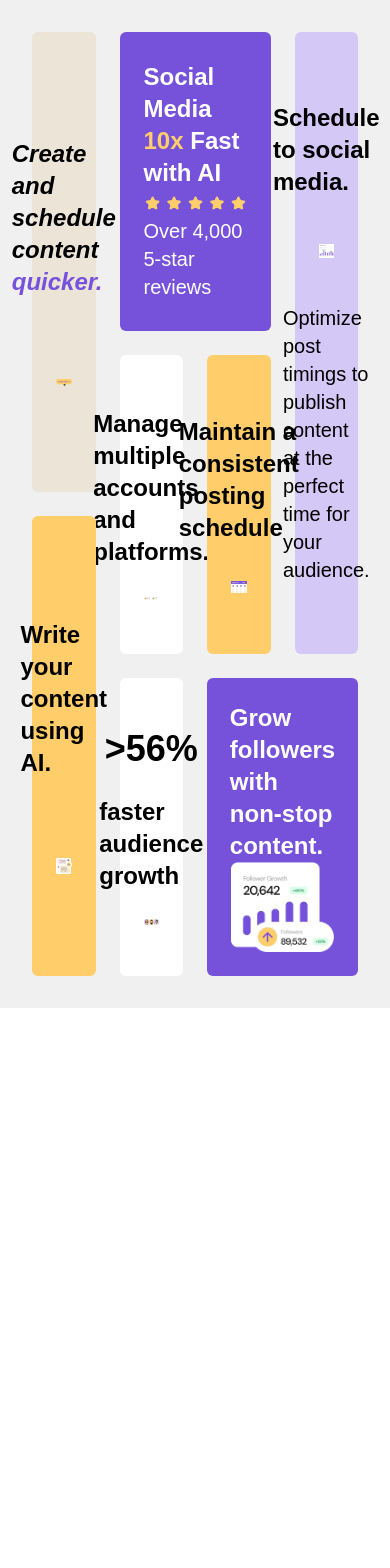
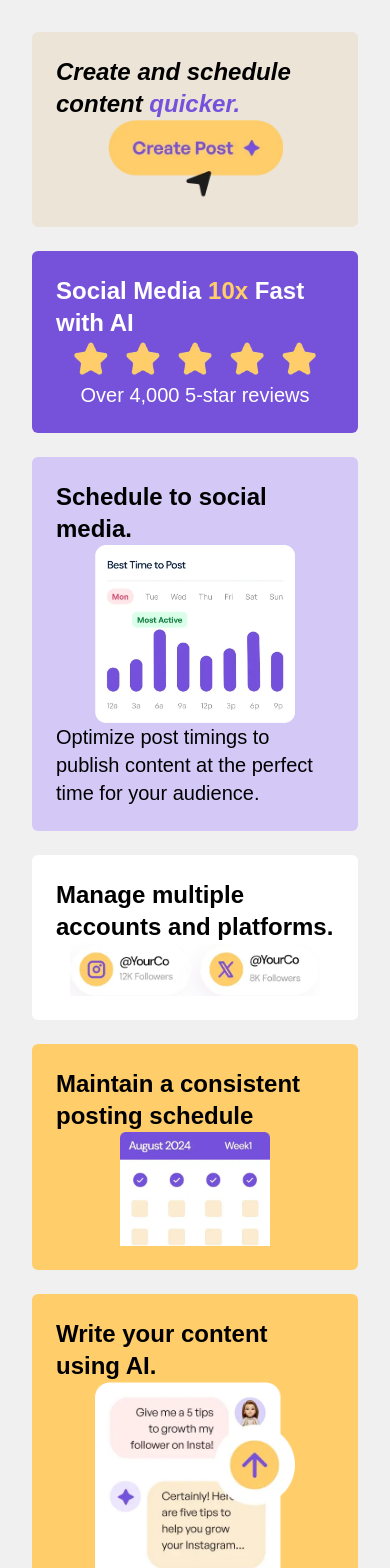
Before and after one commit to ahbell96/bento-grid-main, a React (Vite) app: page / in a window 390 px wide. Shown: the top 1568 px of the page. Before the commit the page ends 1008 px from the top, so only its background shows below. Built offline with nearby package versions, Linux system fonts and the light colour scheme.

Commit message:
made it mobile responsive.

```diff
--- a/src/App.tsx
+++ b/src/App.tsx
@@ -14,7 +14,7 @@ function App() {
   return (
     <div style={{ backgroundColor: "#F0F0F0" }}>
       <Container>
-        <div className="grid grid-cols-4 grid-rows-6 gap-6 p-4">
+        <div className="grid grid-cols-1 grid-rows-1 md:grid-cols-4 md:grid-rows-6 gap-6 p-4">
           <Card
             title={
               <>
@@ -29,7 +29,8 @@ function App() {
             image={createPost}
             imageSize={175}
             imgAlt="Create Post"
-            rowSpan="row-span-3"
+            rowSpan="row-span-1 md:row-span-3"
+            colSpan="col-span-4 md:col-span-1"
           />
           <Card
             title={
@@ -46,8 +47,8 @@ function App() {
             imageSize={250}
             imgAlt="Five Stars"
             description="Over 4,000 5-star reviews"
-            colSpan="col-span-2"
-            rowSpan="row-span-2"
+            colSpan="row-span-1 md:col-span-2"
+            rowSpan="col-span-4 md:row-span-2"
           />
           <Card
             title="Schedule to social media."
@@ -57,7 +58,8 @@ function App() {
             imageSize={200}
             imgAlt="Schedule Posts"
             description="Optimize post timings to publish content at the perfect time for your audience."
-            rowSpan="row-span-4"
+            rowSpan="row-span-1 md:row-span-4"
+            colSpan="col-span-4 md:col-span-1"
           />
           <Card
             title="Manage multiple accounts and platforms."
@@ -66,7 +68,8 @@ function App() {
             image={multiplePlatforms}
             imageSize={250}
             imgAlt="Multiple Platforms"
-            rowSpan="row-span-2"
+            rowSpan="row-span-1 md:row-span-2"
+            colSpan="col-span-4 md:col-span-1"
           />
           <Card
             title="Maintain a consistent posting schedule"
@@ -75,7 +78,8 @@ function App() {
             imageSize={150}
             image={consistentSchedule}
             imgAlt="Consistent Schedule"
-            rowSpan="row-span-2"
+            rowSpan="row-span-1 md:row-span-2"
+            colSpan="col-span-4 md:col-span-1"
           />
           <Card
             title="Write your content using AI."
@@ -84,8 +88,8 @@ function App() {
             image={aiContent}
             imageSize={200}
             imgAlt="AI Content"
-            rowSpan="row-span-3"
-            colSpan="col-span-1"
+            rowSpan="row-span-1 md:row-span-3"
+            colSpan="col-span-4 md:col-span-1"
           />
           <Card
             title={
@@ -101,8 +105,8 @@ function App() {
             image={audienceGrowth}
             imageSize={200}
             imgAlt="Audience Growth"
-            colSpan="col-span-1"
-            rowSpan="row-span-2"
+            rowSpan="row-span-1 md:row-span-2"
+            colSpan="col-span-4 md:col-span-1"
           />
           <Card
             title="Grow followers with non-stop content."
@@ -111,8 +115,8 @@ function App() {
             image={growFollowers}
             imageSize={200}
             imgAlt="Grow Followers"
-            colSpan="col-span-2"
-            rowSpan="row-span-2"
+            rowSpan="row-span-1 md:row-span-2"
+            colSpan="col-span-4 md:col-span-2"
           />
         </div>
       </Container>
```
